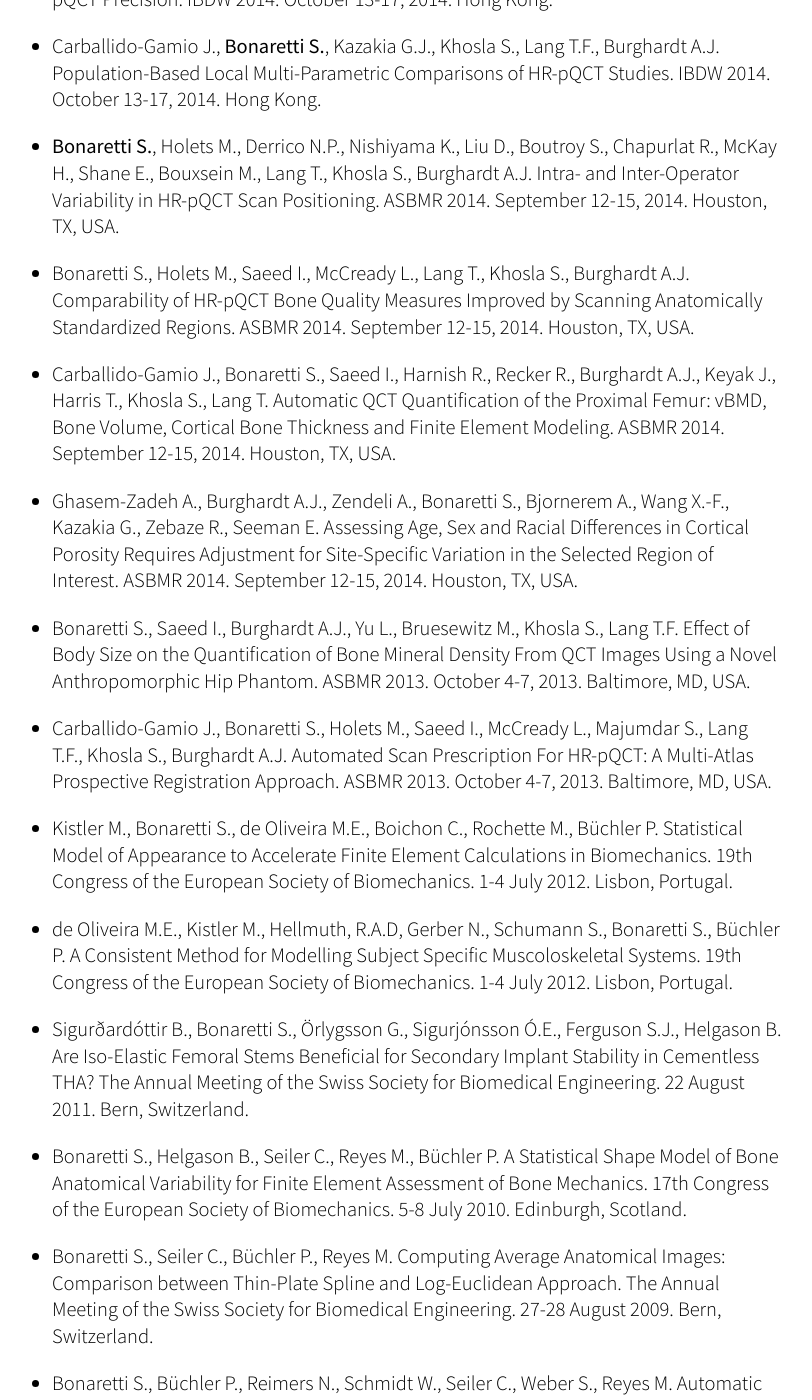
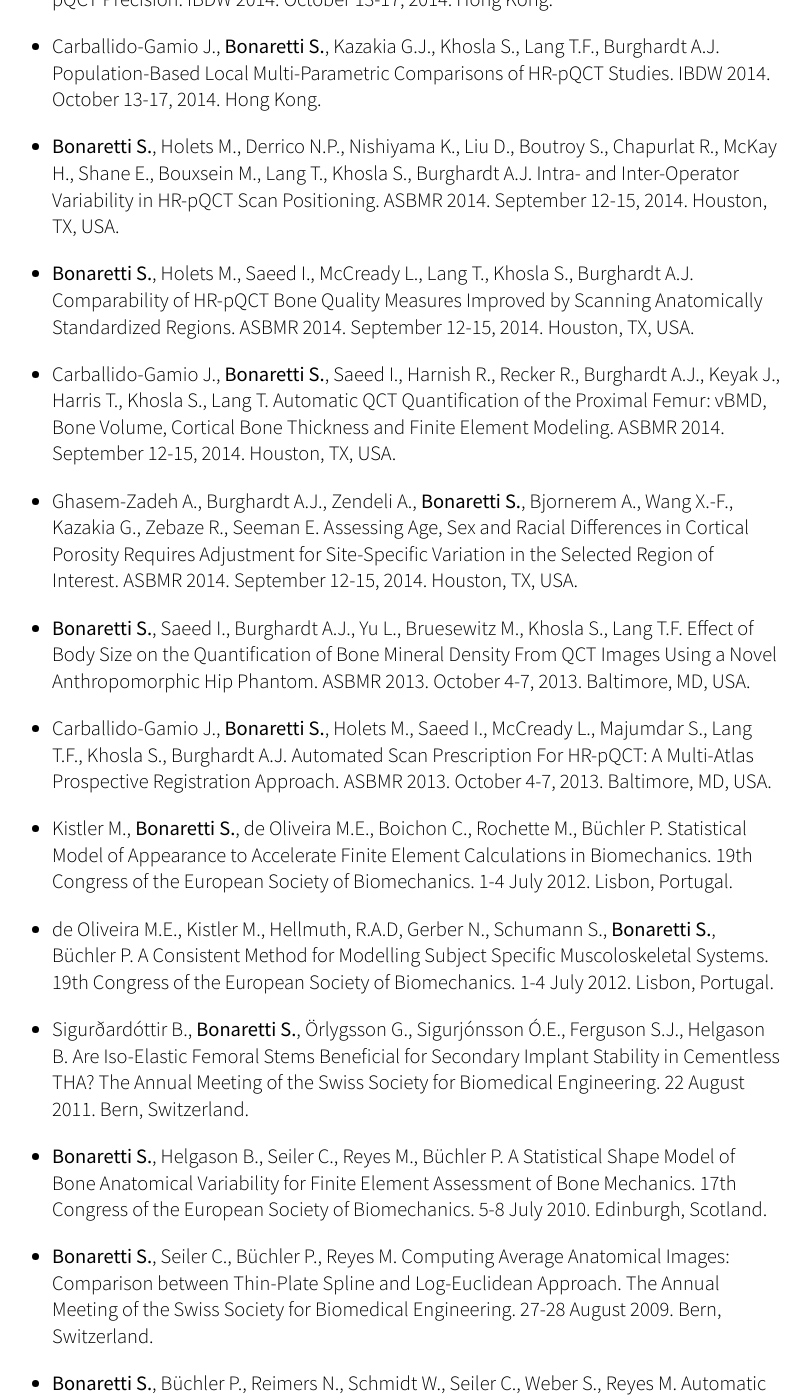
Before and after one commit to sbonaretti/sbonaretti.github.io, a Jekyll site: the page built from Publications.md, in a window 1280 px wide and 1400 px high, scrolled down 2498 px. Shown: the whole window, without its empty margins (243-1055 px from the left). Built offline with Jekyll 4.4.1, drawn with Linux system fonts in a browser that asks for light colours; some web fonts are replaced; some of the changed text lies outside the part shown.

Commit message:
Update Publications.md

```diff
--- a/Publications.md
+++ b/Publications.md
@@ -27,13 +27,13 @@ title: "Publications"
 
 # *Peer Reviewed Conference Papers*
 
-* Kistler M., **Bonaretti S.**, Boichon C., Rochette M., Büchler P. Methods to Accelerate Finite Element Calculations in Biomechanics Using a Statistical Database of Pre-Calculated Simulations. 10th International Symposium on Computer Methods in Biomechanics and Biomedical Engineering. 11-14 April 2012. Berlin, Germany.
+* Kistler M., **Bonaretti S.**, Boichon C., Rochette M., Büchler P. **_Methods to Accelerate Finite Element Calculations in Biomechanics Using a Statistical Database of Pre-Calculated Simulations._** 10th International Symposium on Computer Methods in Biomechanics and Biomedical Engineering. 11-14 April 2012. Berlin, Germany.
 
-* **Bonaretti S.**, Seiler C., Boichon C., Büchler P., Reyes M. Mesh-based vs. Image-based Statistical Model of Appearance of the Human Femur: a Preliminary Comparison Study for the Creation of Finite Element Meshes. Mesh Processing in Medical Image Analysis - MICCAI 2011 workshop. 18 September 2011. Toronto, Canada.
+* **Bonaretti S.**, Seiler C., Boichon C., Büchler P., Reyes M. Mesh-based vs. **_Image-based Statistical Model of Appearance of the Human Femur: a Preliminary Comparison Study for the Creation of Finite Element Meshes._** Mesh Processing in Medical Image Analysis - MICCAI 2011 workshop. 18 September 2011. Toronto, Canada.
 
-* **Bonaretti S.**, Helgason B., Seiler C., Reyes M., Büchler P. Combined Statistical Model of Bone Shape and Mechanical Properties for Bone Modelling. 9th International Symposium on Computer Methods in Biomechanics and Biomedical Engineering. 24-27 February 2010. Valencia, Spain.
+* **Bonaretti S.**, Helgason B., Seiler C., Reyes M., Büchler P. **_Combined Statistical Model of Bone Shape and Mechanical Properties for Bone Modelling. 9th International Symposium on Computer Methods in Biomechanics and Biomedical Engineering._** 24-27 February 2010. Valencia, Spain.
 
-* **Bonaretti S.**, Reimers N., Reyes M., Nikitsin A., Joensson A., Nolte L., Büchler P. Assessment of Peri-Articular Implant Fitting Based on Statistical Finite Element Modelling. Computational Biomechanics for Medicine III – MICCAI 2008 workshop. 10 September 2008. New York, NY.
+* **Bonaretti S.**, Reimers N., Reyes M., Nikitsin A., Joensson A., Nolte L., Büchler P. **_Assessment of Peri-Articular Implant Fitting Based on Statistical Finite Element Modelling._** Computational Biomechanics for Medicine III – MICCAI 2008 workshop. 10 September 2008. New York, NY.
 
 
 # *Conference Abstracts*
@@ -48,35 +48,35 @@ title: "Publications"
 
 * **Bonaretti S.**, Holets M., Derrico N.P., Nishiyama K., Liu D., Boutroy S., Chapurlat R., McKay H., Shane E., Bouxsein M., Lang T., Khosla S., Burghardt A.J. Intra- and Inter-Operator Variability in HR-pQCT Scan Positioning. ASBMR 2014. September 12-15, 2014. Houston, TX, USA.
 
-* Bonaretti S., Holets M., Saeed I., McCready L., Lang T., Khosla S., Burghardt A.J. Comparability of HR-pQCT Bone Quality Measures Improved by Scanning Anatomically Standardized Regions. ASBMR 2014. September 12-15, 2014. Houston, TX, USA.
+* **Bonaretti S.**, Holets M., Saeed I., McCready L., Lang T., Khosla S., Burghardt A.J. Comparability of HR-pQCT Bone Quality Measures Improved by Scanning Anatomically Standardized Regions. ASBMR 2014. September 12-15, 2014. Houston, TX, USA.
 
-* Carballido-Gamio J., Bonaretti S., Saeed I., Harnish R., Recker R., Burghardt A.J., Keyak J., Harris T., Khosla S., Lang T. Automatic QCT Quantification of the Proximal Femur: vBMD, Bone Volume, Cortical Bone Thickness and Finite Element Modeling. ASBMR 2014. September 12-15, 2014. Houston, TX, USA.
+* Carballido-Gamio J., **Bonaretti S.**, Saeed I., Harnish R., Recker R., Burghardt A.J., Keyak J., Harris T., Khosla S., Lang T. Automatic QCT Quantification of the Proximal Femur: vBMD, Bone Volume, Cortical Bone Thickness and Finite Element Modeling. ASBMR 2014. September 12-15, 2014. Houston, TX, USA.
 
-* Ghasem-Zadeh A., Burghardt A.J., Zendeli A., Bonaretti S., Bjornerem A., Wang X.-F., Kazakia G., Zebaze R., Seeman E. Assessing Age, Sex and Racial Differences in Cortical Porosity Requires Adjustment for Site-Specific Variation in the Selected Region of Interest. ASBMR 2014. September 12-15, 2014. Houston, TX, USA.
+* Ghasem-Zadeh A., Burghardt A.J., Zendeli A., **Bonaretti S.**, Bjornerem A., Wang X.-F., Kazakia G., Zebaze R., Seeman E. Assessing Age, Sex and Racial Differences in Cortical Porosity Requires Adjustment for Site-Specific Variation in the Selected Region of Interest. ASBMR 2014. September 12-15, 2014. Houston, TX, USA.
 
-* Bonaretti S., Saeed I., Burghardt A.J., Yu L., Bruesewitz M., Khosla S., Lang T.F. Effect of Body Size on the Quantification of Bone Mineral Density From QCT Images Using a Novel Anthropomorphic Hip Phantom. ASBMR 2013. October 4-7, 2013. Baltimore, MD, USA.
+* **Bonaretti S.**, Saeed I., Burghardt A.J., Yu L., Bruesewitz M., Khosla S., Lang T.F. Effect of Body Size on the Quantification of Bone Mineral Density From QCT Images Using a Novel Anthropomorphic Hip Phantom. ASBMR 2013. October 4-7, 2013. Baltimore, MD, USA.
 
-* Carballido-Gamio J., Bonaretti S., Holets M., Saeed I., McCready L., Majumdar S., Lang T.F., Khosla S., Burghardt A.J. Automated Scan Prescription For HR-pQCT: A Multi-Atlas Prospective Registration Approach. ASBMR 2013. October 4-7, 2013. Baltimore, MD, USA.
+* Carballido-Gamio J., **Bonaretti S.**, Holets M., Saeed I., McCready L., Majumdar S., Lang T.F., Khosla S., Burghardt A.J. Automated Scan Prescription For HR-pQCT: A Multi-Atlas Prospective Registration Approach. ASBMR 2013. October 4-7, 2013. Baltimore, MD, USA.
 
-* Kistler M., Bonaretti S., de Oliveira M.E., Boichon C., Rochette M., Büchler P. Statistical Model of Appearance to Accelerate Finite Element Calculations in Biomechanics. 19th Congress of the European Society of Biomechanics. 1-4 July 2012. Lisbon, Portugal.
+* Kistler M., **Bonaretti S.**, de Oliveira M.E., Boichon C., Rochette M., Büchler P. Statistical Model of Appearance to Accelerate Finite Element Calculations in Biomechanics. 19th Congress of the European Society of Biomechanics. 1-4 July 2012. Lisbon, Portugal.
 
-* de Oliveira M.E., Kistler M., Hellmuth, R.A.D, Gerber N., Schumann S., Bonaretti S., Büchler P. A Consistent Method for Modelling Subject Specific Muscoloskeletal Systems. 19th Congress of the European Society of Biomechanics. 1-4 July 2012. Lisbon, Portugal.
+* de Oliveira M.E., Kistler M., Hellmuth, R.A.D, Gerber N., Schumann S., **Bonaretti S.**, Büchler P. A Consistent Method for Modelling Subject Specific Muscoloskeletal Systems. 19th Congress of the European Society of Biomechanics. 1-4 July 2012. Lisbon, Portugal.
 
-* Sigurðardóttir B., Bonaretti S., Örlygsson G., Sigurjónsson Ó.E., Ferguson S.J., Helgason B. Are Iso-Elastic Femoral Stems Beneficial for Secondary Implant Stability in Cementless THA? The Annual Meeting of the Swiss Society for Biomedical Engineering. 22 August 2011. Bern, Switzerland.
+* Sigurðardóttir B., **Bonaretti S.**, Örlygsson G., Sigurjónsson Ó.E., Ferguson S.J., Helgason B. Are Iso-Elastic Femoral Stems Beneficial for Secondary Implant Stability in Cementless THA? The Annual Meeting of the Swiss Society for Biomedical Engineering. 22 August 2011. Bern, Switzerland.
 
-* Bonaretti S., Helgason B., Seiler C., Reyes M., Büchler P. A Statistical Shape Model of Bone Anatomical Variability for Finite Element Assessment of Bone Mechanics. 17th Congress of the European Society of Biomechanics. 5-8 July 2010. Edinburgh, Scotland.
+* **Bonaretti S.**, Helgason B., Seiler C., Reyes M., Büchler P. A Statistical Shape Model of Bone Anatomical Variability for Finite Element Assessment of Bone Mechanics. 17th Congress of the European Society of Biomechanics. 5-8 July 2010. Edinburgh, Scotland.
 
-* Bonaretti S., Seiler C.,  Büchler P., Reyes M. Computing Average Anatomical Images: Comparison between Thin-Plate Spline and Log-Euclidean Approach. The Annual Meeting of the Swiss Society for Biomedical Engineering. 27-28 August 2009. Bern, Switzerland.
+* **Bonaretti S.**, Seiler C.,  Büchler P., Reyes M. Computing Average Anatomical Images: Comparison between Thin-Plate Spline and Log-Euclidean Approach. The Annual Meeting of the Swiss Society for Biomedical Engineering. 27-28 August 2009. Bern, Switzerland.
 
-* Bonaretti S., Büchler P., Reimers N., Schmidt W., Seiler C., Weber S., Reyes M. Automatic Bone Density Evaluation from CT Images. Computer Assisted Orthopaedic Surgery. 17-20 June 2009. Boston, MA.
+* **Bonaretti S.**, Büchler P., Reimers N., Schmidt W., Seiler C., Weber S., Reyes M. Automatic Bone Density Evaluation from CT Images. Computer Assisted Orthopaedic Surgery. 17-20 June 2009. Boston, MA.
 
-* Bonaretti S., Reimers N., Rueckert D., Reyes M., Gonzales-Ballester M.A., Büchler P. Statistical Finite Element Analysis for Bone Modelling. 16th Congress of the European Society of Biomechanics. 6-9 July 2008. Lucerne, Switzerland.
+* **Bonaretti S.**, Reimers N., Rueckert D., Reyes M., Gonzales-Ballester M.A., Büchler P. Statistical Finite Element Analysis for Bone Modelling. 16th Congress of the European Society of Biomechanics. 6-9 July 2008. Lucerne, Switzerland.
 
-* Burdo S., Razza S., Bonaretti S., Bani Alunno M., Tognola G. Cortical Responses and Age at Cochlear Implant. Objective Measures in Cochlear and Brainstem Implants – V International Symposium and Related Additional Events. 9-12 May 2007. Varese, Italy.
+* Burdo S., Razza S., **Bonaretti S.**, Bani Alunno M., Tognola G. Cortical Responses and Age at Cochlear Implant. Objective Measures in Cochlear and Brainstem Implants – V International Symposium and Related Additional Events. 9-12 May 2007. Varese, Italy.
 
-* Razza S., Bonaretti S., Burdo S. Acoustical Signal Check: Microphone Integrity Evaluation Through a Common Hearing Aid Analyzer. Objective Measures in Cochlear and Brainstem Implants – V International Symposium and Related Additional Events. 9-12 May 2007. Varese, Italy.
+* Razza S., **Bonaretti S.**, Burdo S. Acoustical Signal Check: Microphone Integrity Evaluation Through a Common Hearing Aid Analyzer. Objective Measures in Cochlear and Brainstem Implants – V International Symposium and Related Additional Events. 9-12 May 2007. Varese, Italy.
 
-* Brega F., Razza S., Bonaretti S., Burdo S. Morphological and Functional Correlation Using XRay and Soe. Objective Measures in Cochlear and Brainstem Implants – V International Symposium and Related Additional Events. 9-12 May 2007. Varese, Italy.
+* Brega F., Razza S., **Bonaretti S.**, Burdo S. Morphological and Functional Correlation Using XRay and Soe. Objective Measures in Cochlear and Brainstem Implants – V International Symposium and Related Additional Events. 9-12 May 2007. Varese, Italy.
 
 
 # *Thesis*
```
